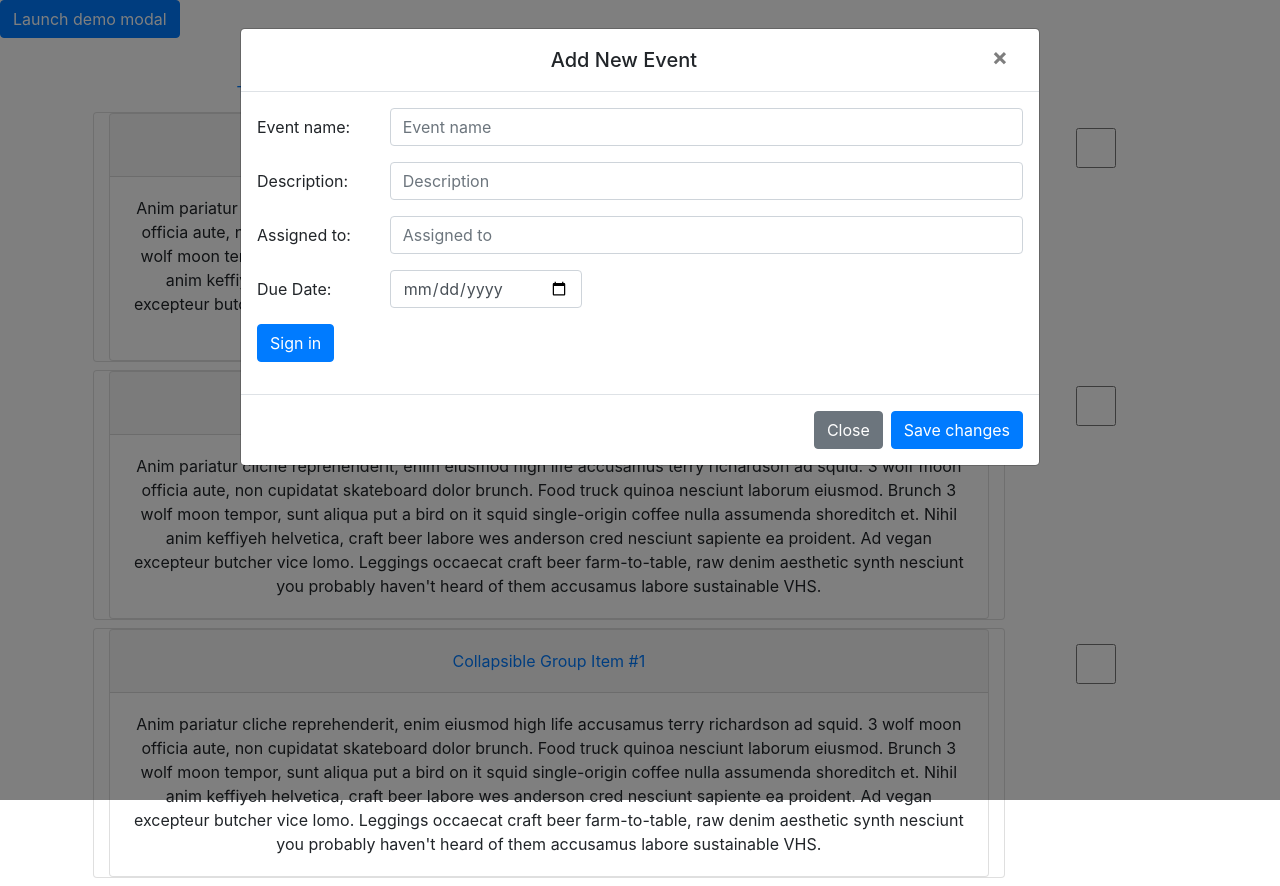
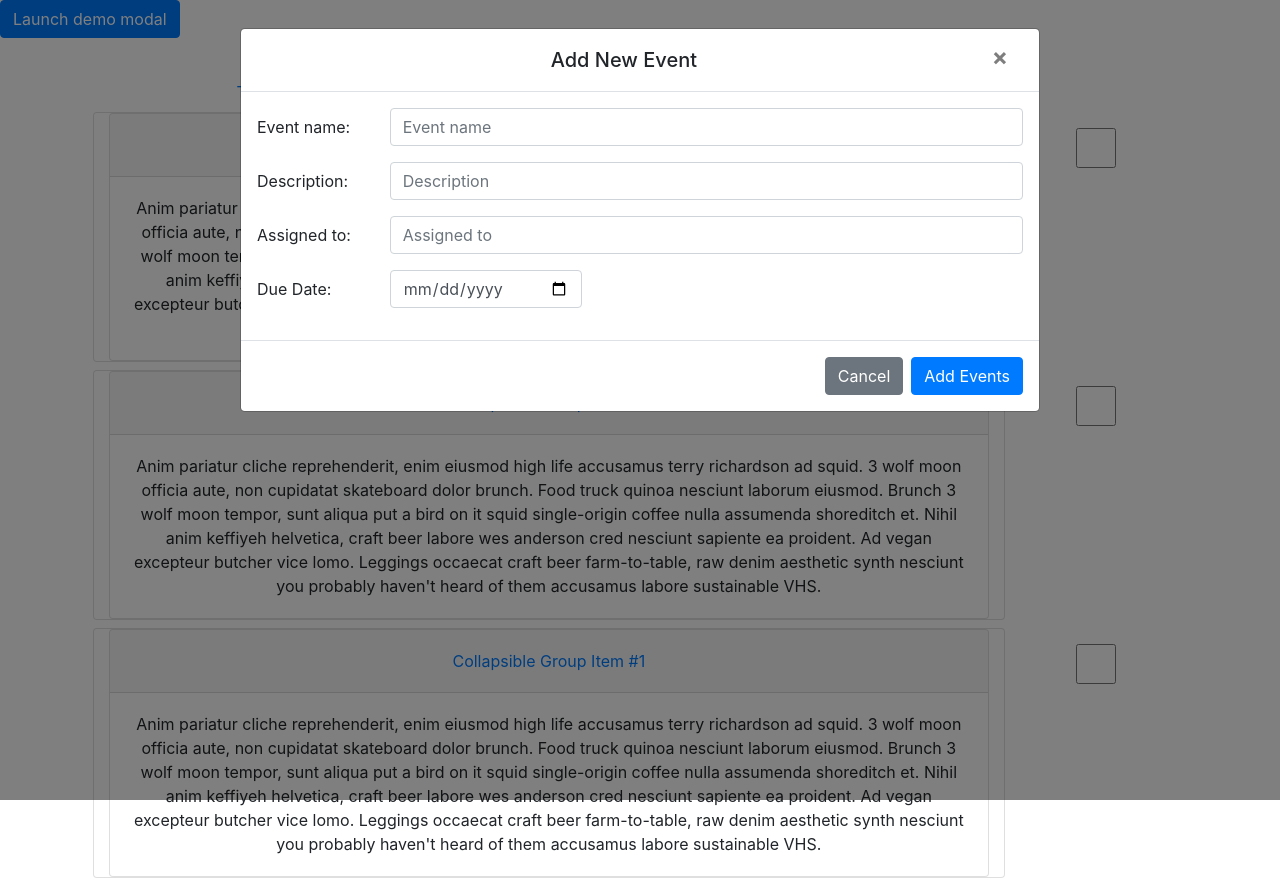
Before and after one commit to jroyvde/webapp-project, a plain HTML site: page modal.html in a window 1280 px wide. Both pictures are taken after a click on the button "Launch demo modal". Drawn offline with nearby package versions, Linux system fonts and the light colour scheme.

Commit message:
Add font awesome link

```diff
--- a/modal.html
+++ b/modal.html
@@ -7,6 +7,7 @@
     <link rel="stylesheet" href="https://cdn.jsdelivr.net/npm/bootstrap@4.5.3/dist/css/bootstrap.min.css"
     integrity="sha384-TX8t27EcRE3e/ihU7zmQxVncDAy5uIKz4rEkgIXeMed4M0jlfIDPvg6uqKI2xXr2" crossorigin="anonymous">
     <link rel="stylesheet" href="/css/style.css">
+    <link rel="stylesheet" href="https://cdnjs.cloudflare.com/ajax/libs/font-awesome/4.7.0/css/font-awesome.min.css">
 </head>
 <body>
   <button type="button" class="btn btn-primary" data-toggle="modal" data-target="#exampleModal">
@@ -51,16 +52,12 @@
                 <input type="date" class="form-control date" id="inputPassword3" >
               </div>
             </div>
-            <div class="form-group row">
-              <div class="col-sm-10">
-                <button type="submit" class="btn btn-primary">Sign in</button>
-              </div>
-            </div>
+
           </form>
         </div>
         <div class="modal-footer">
-          <button type="button" class="btn btn-secondary" data-dismiss="modal">Close</button>
-          <button type="button" class="btn btn-primary">Save changes</button>
+          <button type="button" class="btn btn-secondary" data-dismiss="modal">Cancel</button>
+          <button type="button" class="btn btn-primary">Add Events</button>
         </div>
       </div>
     </div>
```
